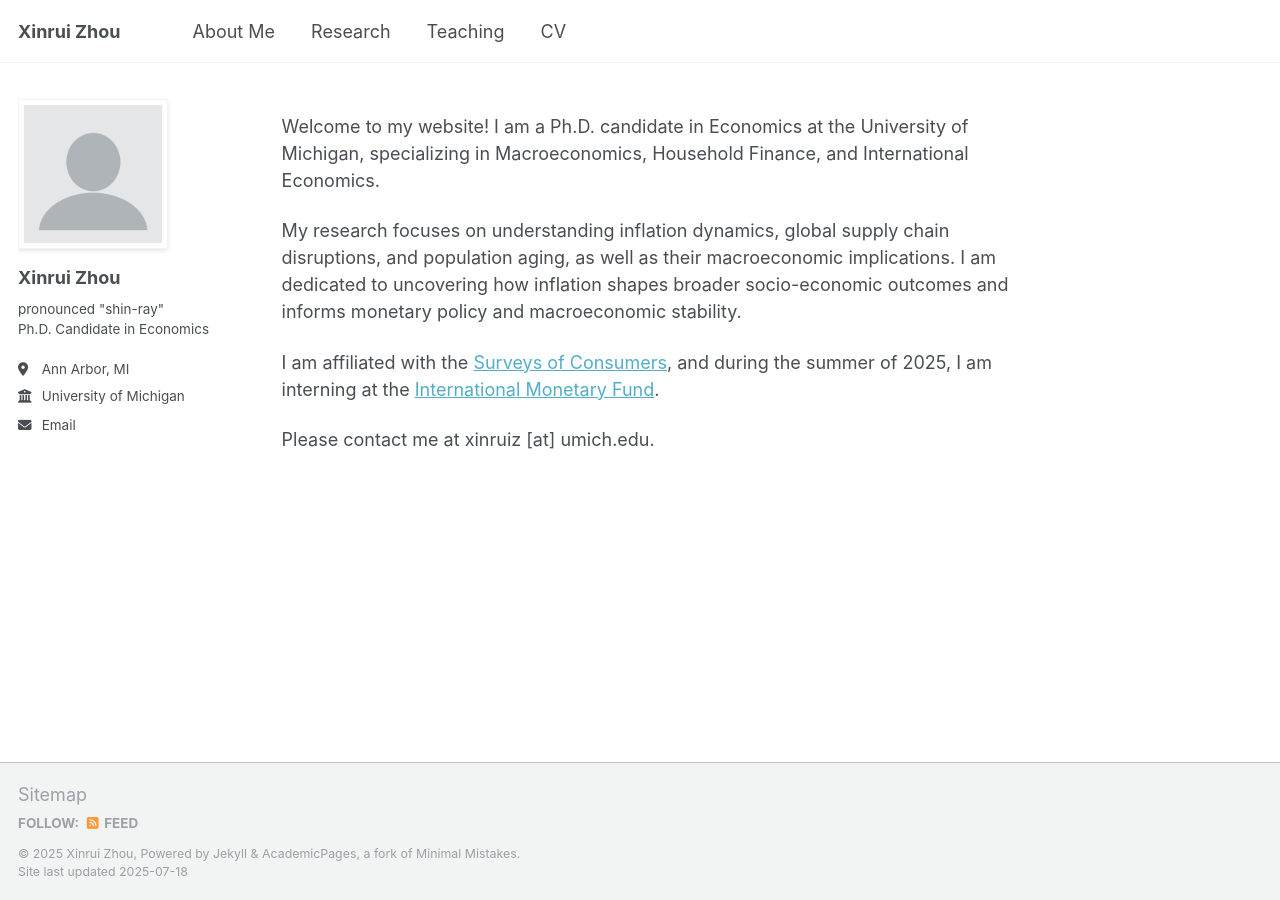
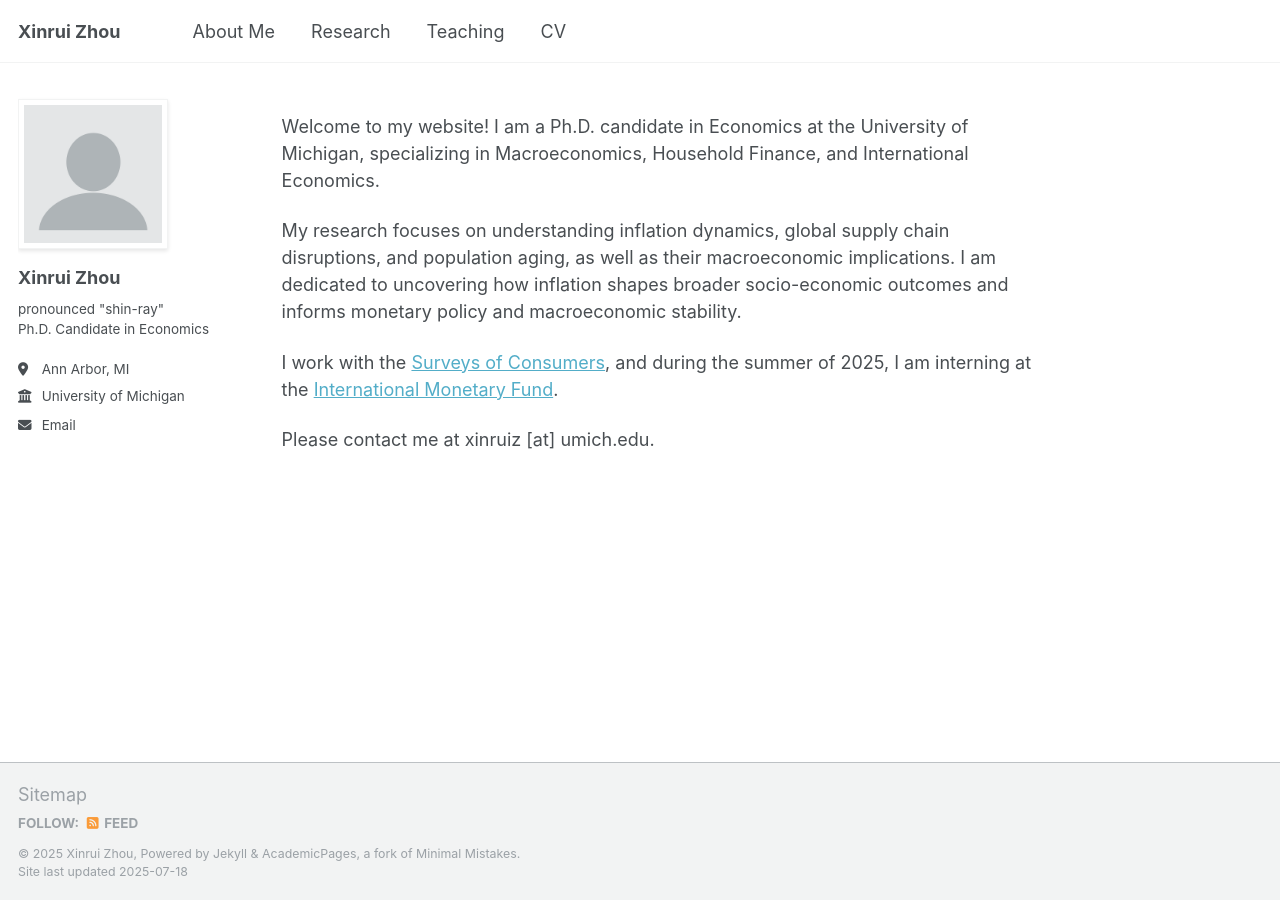
Before and after one commit to xruizhou/xruizhou.github.io, a Jekyll site: the page built from _pages/about.md, in a window 1280 px wide. Built offline with Jekyll 4.4.1, drawn with Linux system fonts in a browser that asks for light colours; a script that is not in the unit is left out.

Commit message:
Update about.md

```diff
--- a/_pages/about.md
+++ b/_pages/about.md
@@ -13,6 +13,6 @@ Welcome to my  website! I am a Ph.D. candidate in Economics at the University of
 
 My research focuses on understanding inflation dynamics, global supply chain disruptions, and population aging, as well as their macroeconomic implications. I am dedicated to uncovering how inflation shapes broader socio-economic outcomes and informs monetary policy and macroeconomic stability.
 
-I am affiliated with the <a href="https://data.sca.isr.umich.edu/" target="_blank">Surveys of Consumers</a>, and during the summer of 2025, I am interning at the <a href="https://www.imf.org/" target="_blank">International Monetary Fund</a>.
+I work with the <a href="https://data.sca.isr.umich.edu/" target="_blank">Surveys of Consumers</a>, and during the summer of 2025, I am interning at the <a href="https://www.imf.org/" target="_blank">International Monetary Fund</a>.
 
 Please contact me at xinruiz [at] umich.edu.
```
